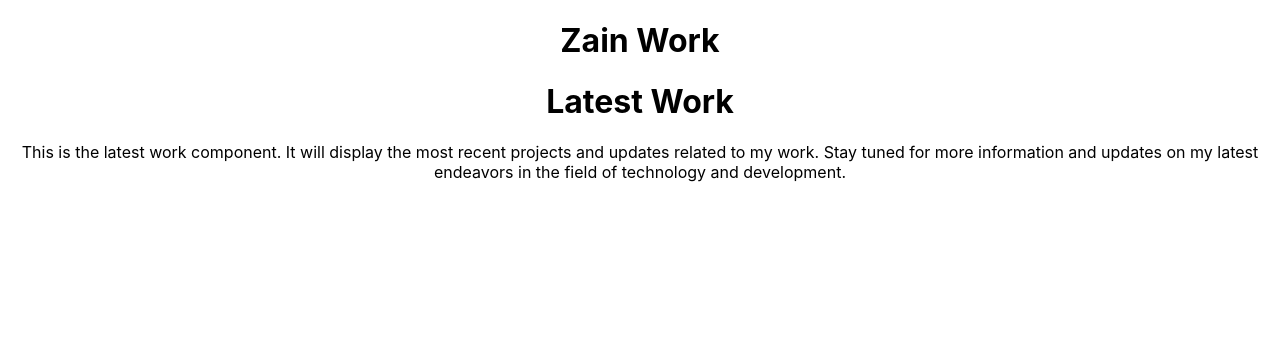
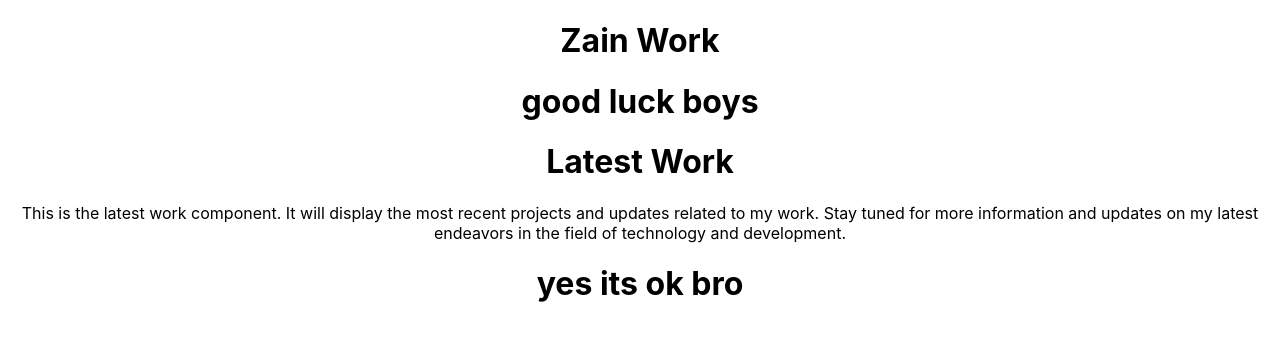
Before and after one commit to mzain030/Night-Shift-Student-app, a React (Create React App) app: page / in a window 1280 px wide. Shown: the top 340 px of the page. Built offline with nearby package versions, Linux system fonts and the light colour scheme.

Commit message:
create file naseer

```diff
--- a/src/App.js
+++ b/src/App.js
@@ -2,11 +2,13 @@ import logo from './logo.svg';
 import './App.css';
 import ZainWork from './components/ZainWork';
 import LatestWork from './components/LatestWork';
+import Naseer from './components/Naseer';
 
 function App() {
   return (
     <div className="App">
      <ZainWork/>
+     <Naseer/>
      <LatestWork/>
     </div>
   );
--- a/src/components/LatestWork.jsx
+++ b/src/components/LatestWork.jsx
@@ -5,6 +5,7 @@ const LatestWork = () => {
     <div>
       <h1>Latest Work</h1>
       This is the latest work component. It will display the most recent projects and updates related to my work. Stay tuned for more information and updates on my latest endeavors in the field of technology and development.
+      <h1>yes its ok bro</h1>
     </div>
   )
 }
--- /dev/null
+++ b/src/components/Naseer.jsx
@@ -0,0 +1,11 @@
+import React from 'react'
+
+const Naseer = () => {
+  return (
+    <div>
+      <h1>good luck boys </h1>
+    </div>
+  )
+}
+
+export default Naseer
```
